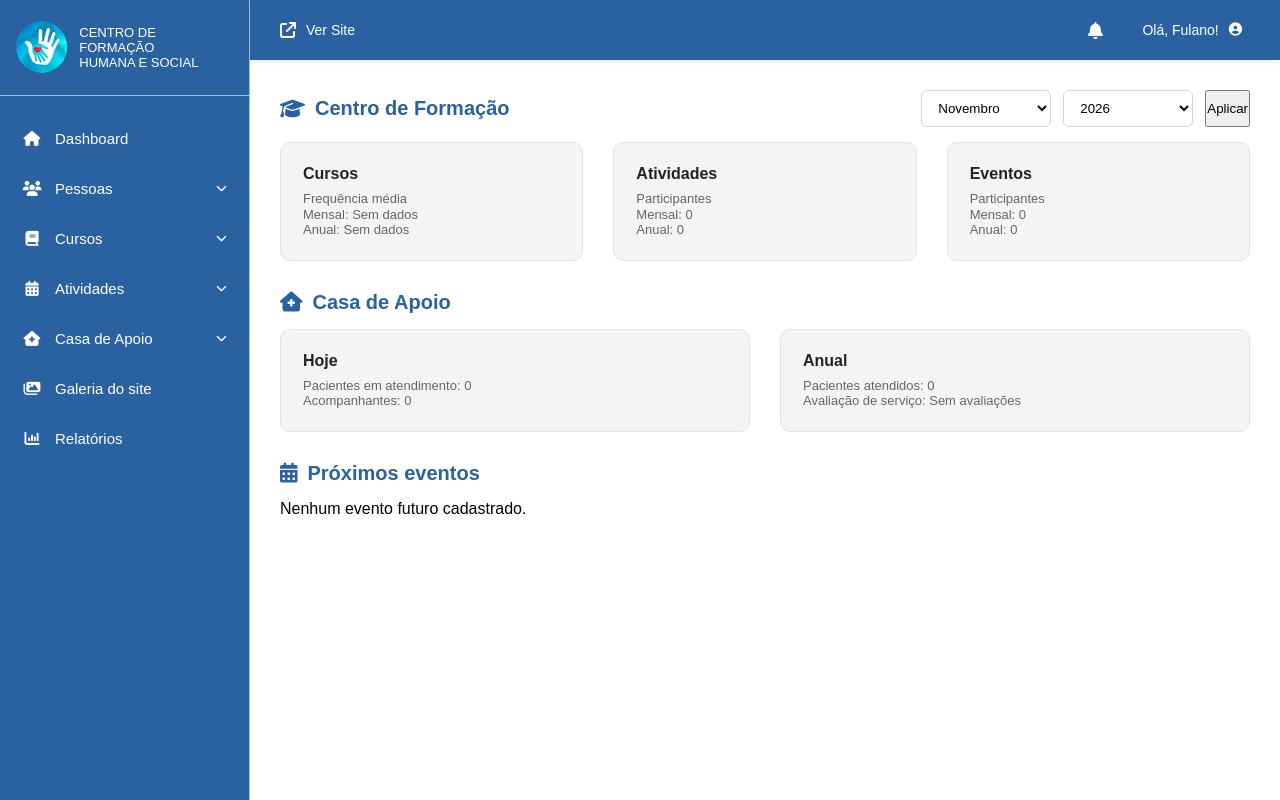
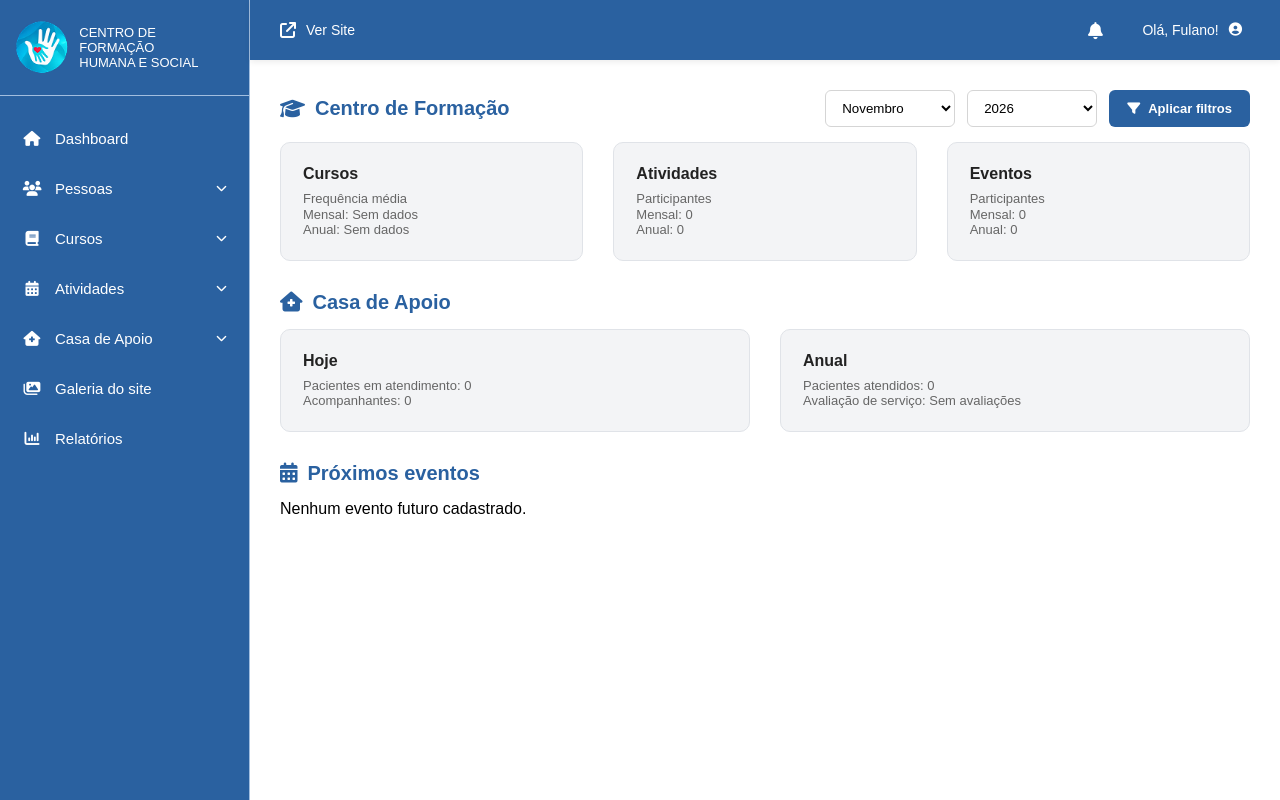
Before and after one commit to deboracmg/Projeto-CENFHS, a Django app: page /dashboard/ in a window 1280 px wide. Run offline with Django 5.2, Linux system fonts and the light colour scheme; data that the repository does not hold is empty.

Commit message:
style: melhorar botao de filtros do dashboard

```diff
--- a/painel_administrativo/templates/painel/dashboard.html
+++ b/painel_administrativo/templates/painel/dashboard.html
@@ -1,4 +1,3 @@
-
 {% extends "painel/base.html" %}
 {% load static %}
 
@@ -40,7 +39,10 @@
                     </select>
                 </div>
 
-                <button type="submit">Aplicar</button>
+                <button type="submit">
+                    <i class="fa-solid fa-filter" aria-hidden="true"></i>
+                    Aplicar filtros
+                </button>
             </form>
         </div>
 
@@ -53,18 +55,18 @@
                 <p>
                     Mensal:
                     {% if frequencia_mensal != None %}
-                        {{ frequencia_mensal }}%
+                    {{ frequencia_mensal }}%
                     {% else %}
-                        Sem dados
+                    Sem dados
                     {% endif %}
                 </p>
 
                 <p>
                     Anual:
                     {% if frequencia_anual != None %}
-                        {{ frequencia_anual }}%
+                    {{ frequencia_anual }}%
                     {% else %}
-                        Sem dados
+                    Sem dados
                     {% endif %}
                 </p>
             </div>
--- a/static/painel/css/dashboard.css
+++ b/static/painel/css/dashboard.css
@@ -59,6 +59,40 @@ section {
     border: 1px solid #d5d5d5;
     border-radius: 6px;
     background-color: white;
+}
+
+.dashboard-filters button {
+    display: flex;
+    align-items: center;
+    justify-content: center;
+    gap: 8px;
+
+    padding: 9px 18px;
+    background-color: var(--cor-principal);
+    color: #ffffff;
+
+    border: none;
+    border-radius: 6px;
+
+    font-size: 13px;
+    font-weight: 600;
+    cursor: pointer;
+
+    transition: background-color 0.2s ease, transform 0.2s ease;
+}
+
+.dashboard-filters button:hover {
+    background-color: #214e83;
+    transform: translateY(-1px);
+}
+
+.dashboard-filters button:active {
+    transform: translateY(0);
+}
+
+.dashboard-filters button:focus-visible {
+    outline: 3px solid #80b6f0;
+    outline-offset: 2px;
 }
 
 /* TÍTULO */
```
